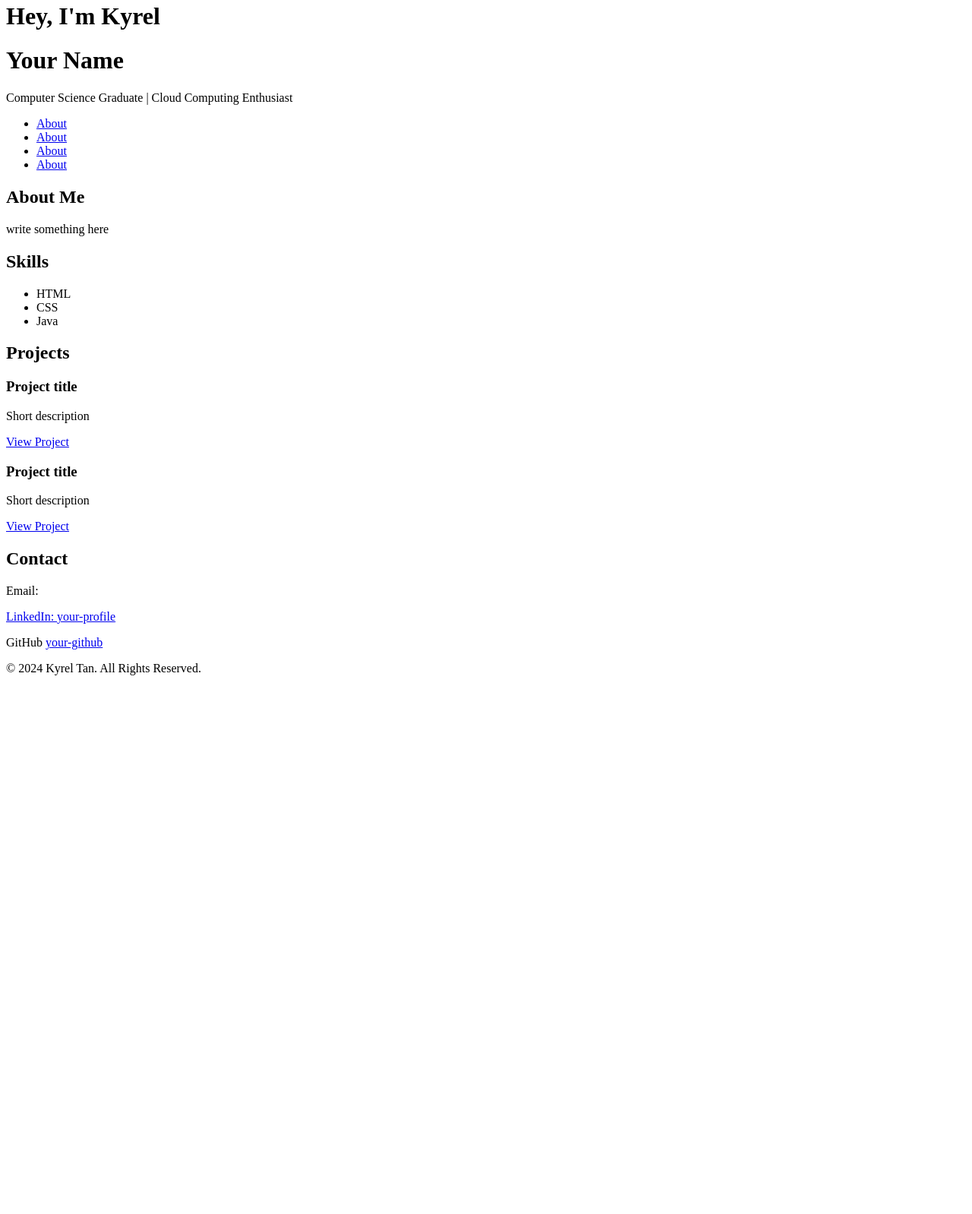
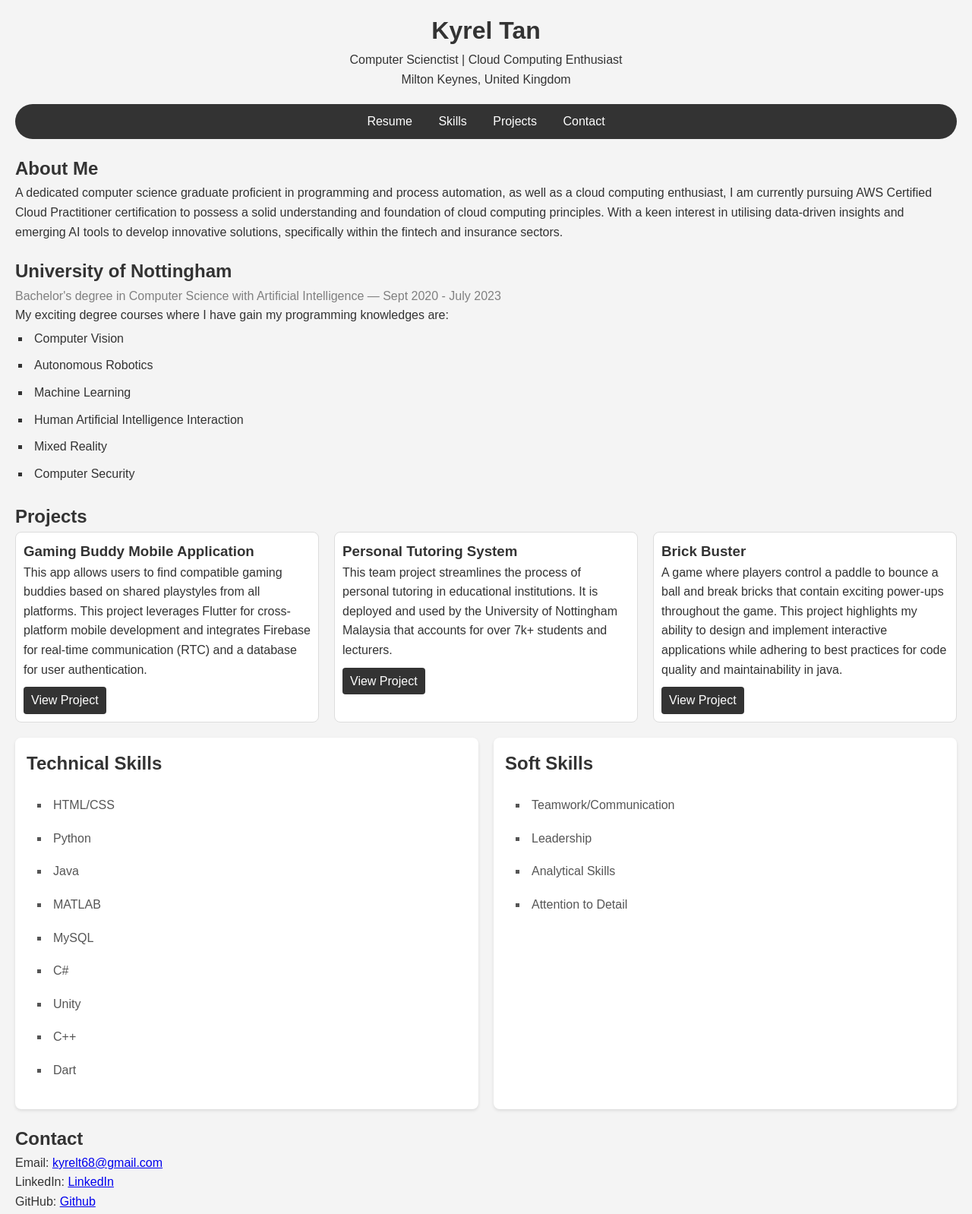
Before and after one commit to KyrelT/personalWebsite, a plain HTML site: page index.html in a window 1280 px wide. Shown: the part 5-1603 px from the top of the page at 76% size. Before the commit the page ends 910 px from the top, so only its background shows below. Drawn offline with Linux system fonts and the light colour scheme.

Commit message:
Add files via upload

```diff
--- a/index.html
+++ b/index.html
@@ -1,61 +1,106 @@
+<!DOCTYPE html>
 <html = lang ="en">
 <head>
     <meta charset="UTF-8">
     <meta name = "viewport" content = "width=device-width, initial-scale= 1.0">
     <title> About Kyrel </title>
-    <link rel="stylesheet" href="styles.css">
+    <link rel="stylesheet" href="style.css">
 </head>
-    <h1>
-        Hey, I'm Kyrel
-    </h1>
     <body>
         <header>
             <div class="profile">
-                <h1>Your Name</h1>
-                <p>Computer Science Graduate | Cloud Computing Enthusiast</p>
+                <h1>Kyrel Tan</h1>
+                <p>Computer Scienctist | Cloud Computing Enthusiast</p>
+                <p>Milton Keynes, United Kingdom</p>
             </div>
         </header>
     <nav>
         <ul>
-            <li><a href="#about">About</a></li>
-            <li><a href="#skills">About</a></li>
-            <li><a href="#projects">About</a></li>
-            <li><a href="#contact">About</a></li>
+            <li><a href="#resume">Resume</a></li>
+            <li><a href="#skills">Skills</a></li>
+            <li><a href="#projects">Projects</a></li>
+            <li><a href="#contact">Contact</a></li>
         </ul>
     </nav>
     <main>
         <section id="about">
             <h2>About Me</h2>
-            <p>write something here</p>
+            <p>A dedicated computer science graduate proficient in programming and process automation, as well as a cloud
+                computing enthusiast, I am currently pursuing AWS Certified Cloud Practitioner certification to possess a solid
+                understanding and foundation of cloud computing principles. With a keen interest in utilising data-driven insights
+                and emerging AI tools to develop innovative solutions, specifically within the fintech and insurance sectors.</p>
         </section>
-        <section id="skills">
-            <h2>Skills</h2>
+        <section id="Education">
+            <h2>University of Nottingham</h2>
+            <p class="proj">Bachelor's degree in Computer Science with Artificial Intelligence — Sept 2020 - July 2023</p1>
+            <p>My exciting degree courses where I have gain my programming knowledges are:</p>
             <ul>
-                <li>HTML</li>
-                <li>CSS</li>
-                <li>Java</li>
+                <li>Computer Vision</li>
+                <li>Autonomous Robotics</li>
+                <li>Machine Learning</li>
+                <li>Human Artificial Intelligence Interaction</li>
+                <li>Mixed Reality</li>
+                <li>Computer Security</li>
             </ul>
         </section>
         <section id="projects">
             <h2>Projects</h2>
             <div class="projects-grid">
                 <div class="project">
-                    <h3>Project title</h3>
-                    <p>Short description</p>
-                    <a href="#" class="btn">View Project</a>
+                    <h3>Gaming Buddy Mobile Application</h3>
+                    <p>This app allows users to find compatible gaming buddies based on shared
+                        playstyles from all platforms. This project leverages Flutter for cross-platform mobile development and integrates
+                        Firebase for real-time communication (RTC) and a database for user authentication.</p>
+                    <a href="https://github.com/KyrelT/SquadUp" class="btn">View Project</a>
                 </div>
                 <div class="project">
-                    <h3>Project title</h3>
-                    <p>Short description</p>
-                    <a href="#" class="btn">View Project</a>
+                    <h3>Personal Tutoring System</h3>
+                    <p>This team project streamlines the process of personal tutoring in educational
+                        institutions. It is deployed and used by the University of Nottingham Malaysia that accounts for over 7k+ students
+                        and lecturers.</p>
+                    <a href="https://github.com/yenxuan1381/personal-tutoring-system" class="btn">View Project</a>
+                </div>
+                <div class="project">
+                    <h3>Brick Buster</h3>
+                    <p>A game where players control a paddle to bounce a ball and break bricks that contain
+                        exciting power-ups throughout the game. This project highlights my ability to design and implement interactive
+                        applications while adhering to best practices for code quality and maintainability in java.</p>
+                    <a href="https://github.com/KyrelT/Brick-Breaker-Game/tree/main" class="btn">View Project</a>
+                </div>
+            </div>
+        </section>
+        <section id="skills">
+            <div class="skills-container">
+                <div class="skills-column">
+                    <h2>Technical Skills</h2>
+                    <ul>
+                        <li>HTML/CSS</li>
+                        <li>Python</li>
+                        <li>Java</li>
+                        <li>MATLAB</li>
+                        <li>MySQL</li>
+                        <li>C#</li>
+                        <li>Unity</li>
+                        <li>C++</li>
+                        <li>Dart</li>
+                    </ul>
+                </div>
+                <div class="skills-column">
+                    <h2>Soft Skills</h2>
+                    <ul>
+                        <li>Teamwork/Communication</li>
+                        <li>Leadership</li>
+                        <li>Analytical Skills</li>
+                        <li>Attention to Detail</li>
+                    </ul>
                 </div>
             </div>
         </section>
         <section id="contact">
             <h2>Contact</h2>
-            <p>Email: <a href="mailto:kyrelt68@gmail.com"kyrelt68@gmail.com</a></p>
-            <p>LinkedIn: <a href="https://linkedin.com/in/kyrelt068" target="_blank">your-profile</a></p>
-            <p>GitHub <a href="https://github.com/KyrelT" target="_blank">your-github</a></p>
+            <p>Email: <a href="mailto:kyrelt68@gmail.com"> kyrelt68@gmail.com </a></p>
+            <p>LinkedIn: <a href="https://linkedin.com/in/kyrelt068" target="_blank">LinkedIn</a></p>
+            <p>GitHub: <a href="https://github.com/KyrelT" target="_blank">Github</a></p>
         </section>
     </main>
     </body>
--- a/style.css
+++ b/style.css
@@ -30,6 +30,7 @@
     text-align: center;
     background: #333;
     padding: 10px 0;
+    border-radius: 25px;
   }
 
   nav ul li {
@@ -46,8 +47,59 @@
     margin: 20px 0;
   }
 
+  main ul li {
+    list-style-type: square;
+    padding: 5px;
+    margin-left: 20px;
+  }
+
   section {
     margin: 20px 0;
+  }
+
+  .proj {
+    color: grey;
+  }
+
+  .skills-container{
+    display:flex;
+    justify-content: space-between;
+    gap: 20px;
+    flex-wrap: nowrap;
+  }
+
+  .skills-column {
+    flex: 1; /* Equal width for both columns */
+    max-width: 50%; /* Prevent columns from being too wide */
+    min-width: 300px; /* Set a minimum width for columns */
+    background-color: #fff;
+    padding: 15px;
+    border-radius: 8px;
+    box-shadow: 0 2px 4px rgba(0, 0, 0, 0.1);
+    text-align: left; /* Align text to the left */
+}
+
+  .skills-column h3 {
+    font-size: 20px;
+    color: #333;
+    margin-bottom: 10px;
+    border-bottom: 2px solid #333;
+    display: inline-block;
+  }
+
+  .skills-column ul {
+    list-style-type: square;
+    padding: 10px;
+    margin-left: 20px;
+  }
+
+  .skills-column ul li {
+    font-size: 16px;
+    color: #555;
+    margin: 8px 0;
+    padding: 5px;
+    border-radius: 4px;
+    transition: background-color 0.3s ease;
   }
 
   .projects-grid {
```
